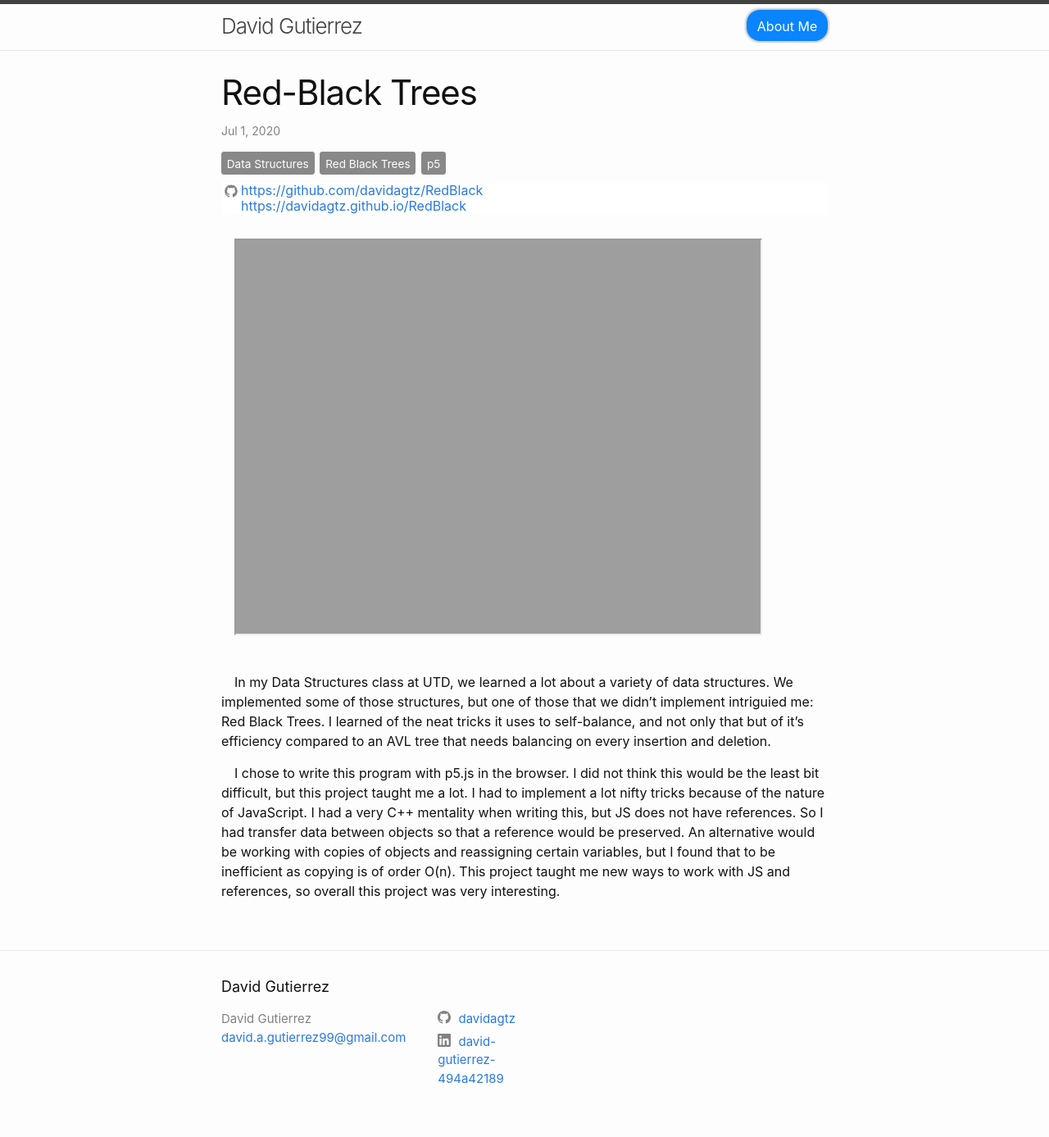
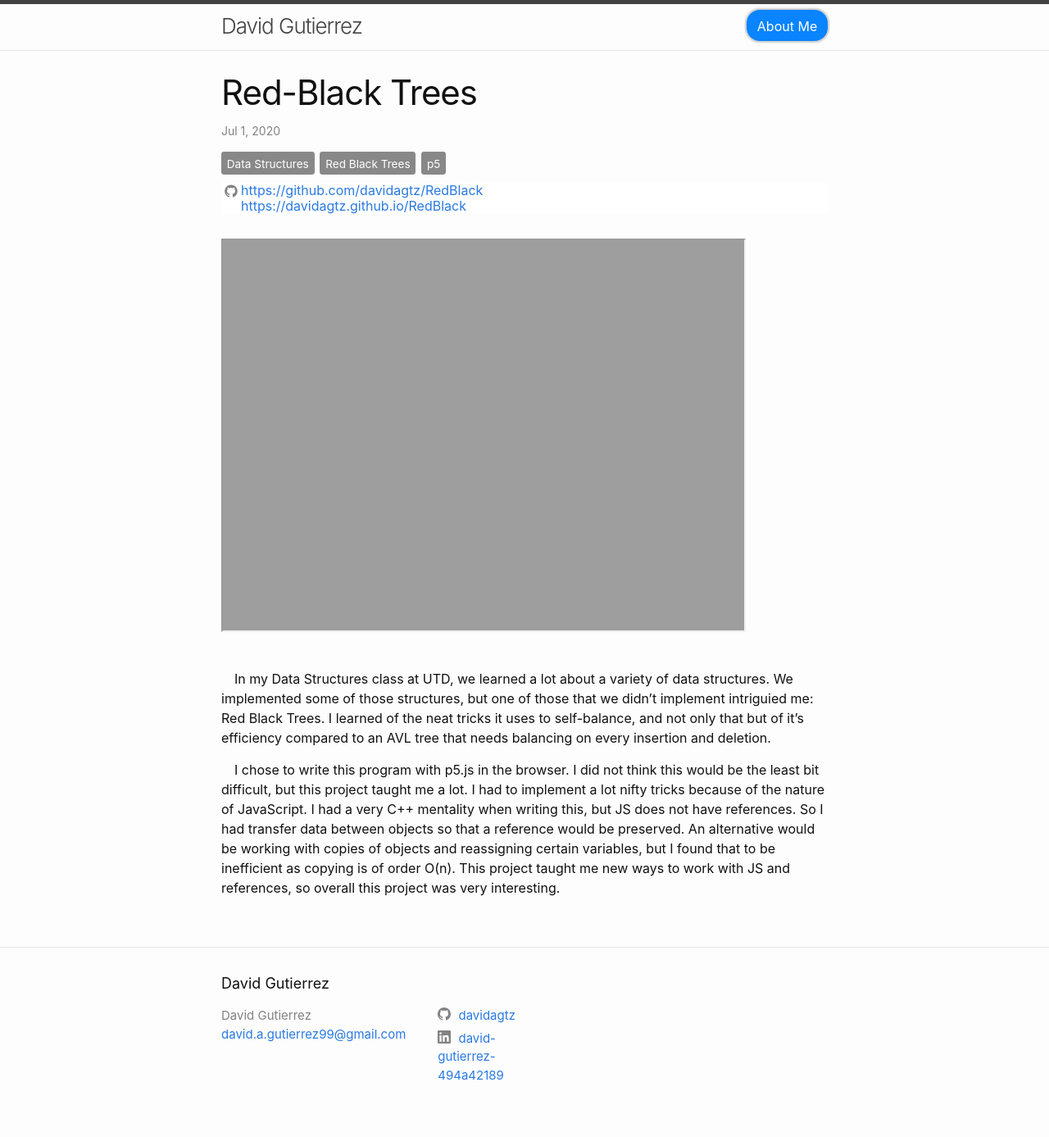
Before and after one commit to davidagtz/davidagtz.github.io, a Jekyll site: the page built from _posts/2020-06-30-redblacktree.md, in a window 1280 px wide. Shown: the whole page at 82% size. Built offline with Jekyll 4.4.1, drawn with Linux system fonts in a browser that asks for light colours.

Commit message:
Made iframes more responsive

```diff
--- a/_layouts/post.html
+++ b/_layouts/post.html
@@ -46,7 +46,7 @@ layout: default
     </header>
     {%- if page.text_indent -%}
         <style>
-		.post-content {
+		.post-content>*{
 			text-indent: 1em;
 		}
 	</style>
--- a/_posts/2020-06-30-redblacktree.md
+++ b/_posts/2020-06-30-redblacktree.md
@@ -10,7 +10,10 @@ text_indent: true
 tags: [Data Structures, Red Black Trees, p5]
 ---
 
-<iframe src="https://davidagtz.github.io/RedBlack" style="width: 40em; height:30em; display: inline-block"></iframe><br/>
+<!-- <div class="project-frame"> -->
+<iframe class="project-frame" src="https://davidagtz.github.io/RedBlack"></iframe>
+<!-- </div> -->
+<br/>
 
 In my Data Structures class at UTD, we learned a lot about a variety of data structures. We implemented some of those structures, but one of those that we didn't implement intriguied me: Red Black Trees. I learned of the neat tricks it uses to self-balance, and not only that but of it's efficiency compared to an AVL tree that needs balancing on every insertion and deletion.
 
--- a/_sass/minima/_posts.sass
+++ b/_sass/minima/_posts.sass
@@ -129,3 +129,11 @@
     // padding-top: .4em
     margin-bottom: .25em
     margin-right: 0.02em
+
+.project-frame
+    max-width: 40em
+    height: 30em
+    display: inline-block
+    width: 100%
+    box-sizing: border-box
+    text-indent: 0  !important
```
Also changed, not shown: _posts/2020-06-15-boids.md (+1 -1 lines).
